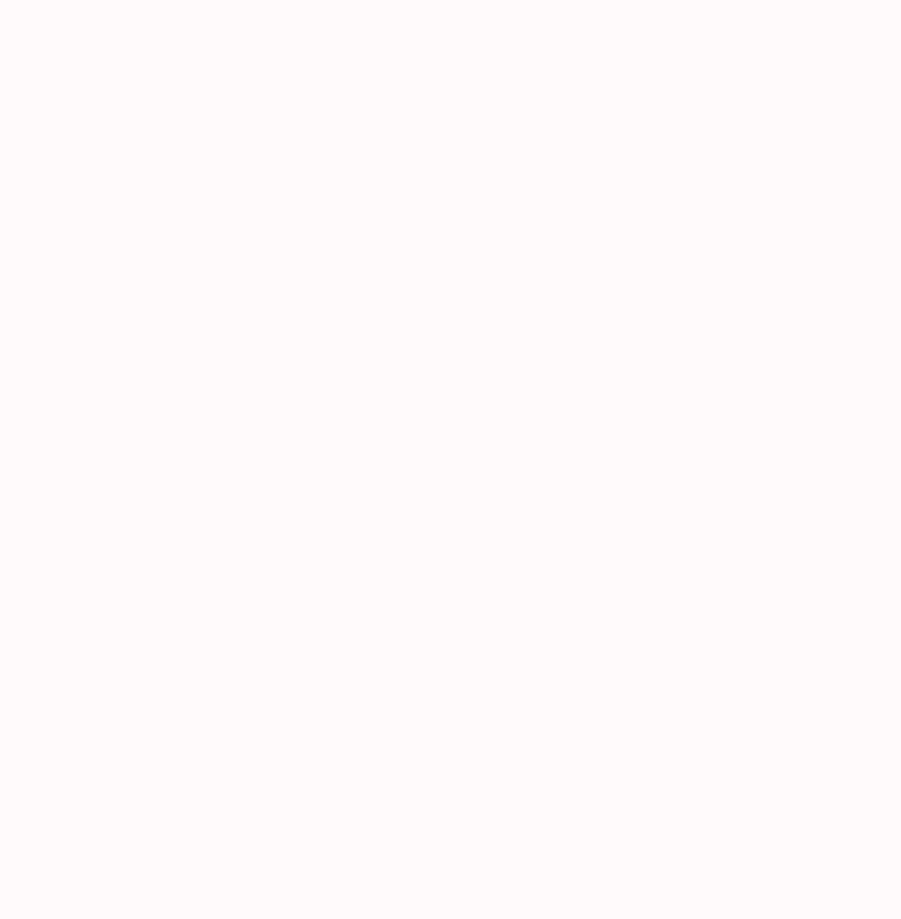
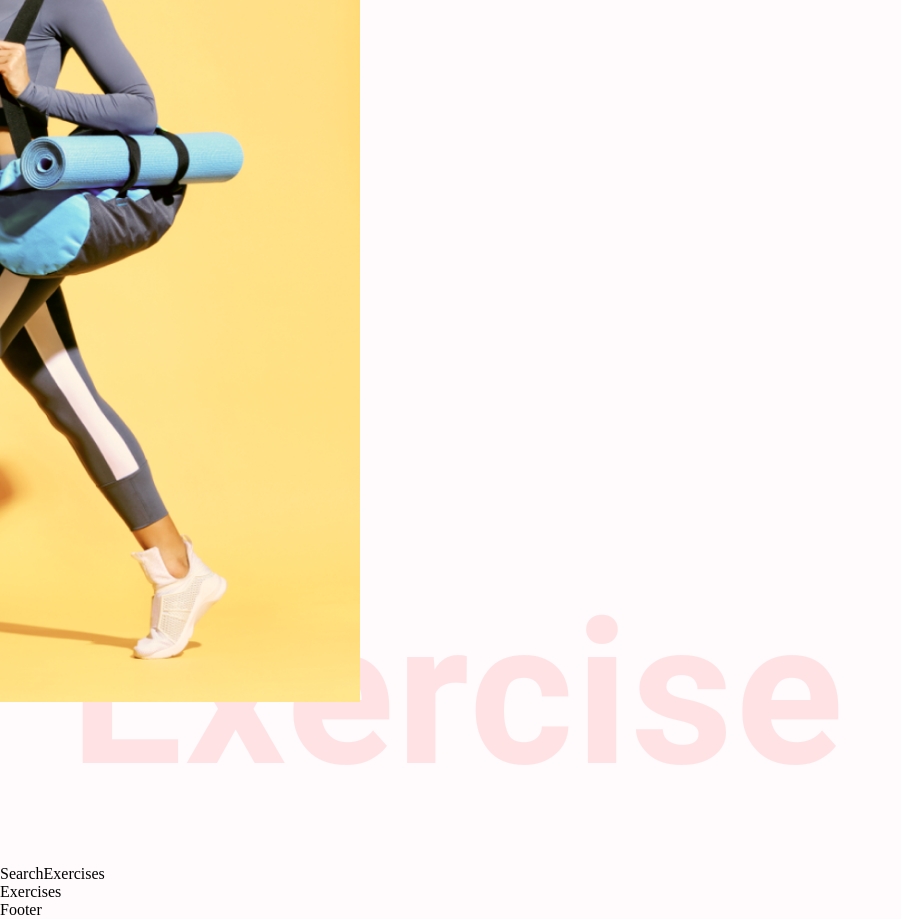
Before and after one commit to oceanesalle/Fitness-App-PW, a React (Create React App) app in the folder fitnessapp/: page / in a window 1280 px wide. Shown: the part 80-999 px from the top of the page, without its empty margins (0-901 px from the left). Before the commit the page ends 800 px from the top, so only its background shows below. Built offline with nearby package versions, Linux system fonts and the light colour scheme.

Commit message:
homebanner component

```diff
--- /dev/null
+++ b/fitnessapp/src/components/Exercises.jsx
@@ -0,0 +1,9 @@
+import React from 'react'
+
+const Exercises = () => {
+  return (
+    <div>Exercises</div>
+  )
+}
+
+export default Exercises
--- /dev/null
+++ b/fitnessapp/src/components/HeroBanner.jsx
@@ -0,0 +1,26 @@
+import React from 'react';
+import { Box, Stack, Typography } from '@mui/material';
+
+import HeroBannerImage from '../assets/images/banner.png';
+
+const HeroBanner = () => (
+  <Box sx={{ mt: { lg: '212px', xs: '70px' }, ml: { sm: '50px' } }} position="relative" p="20px">
+    <Typography color="#FF2625" fontWeight="600" fontSize="26px">Fitness Club</Typography>
+    <Typography fontWeight={700} sx={{ fontSize: { lg: '44px', xs: '40px' } }} mb="23px" mt="30px">
+      Sweat, Smile <br />
+      And Repeat
+    </Typography>
+    <Typography fontSize="22px" fontFamily="Alegreya" lineHeight="35px">
+      Check out the most effective exercises personalized to you
+    </Typography>
+    <Stack>
+      <a href="#exercises" style={{ marginTop: '45px', textDecoration: 'none', width: '200px', textAlign: 'center', background: '#FF2625', padding: '14px', fontSize: '22px', textTransform: 'none', color: 'white', borderRadius: '4px' }}>Explore Exercises</a>
+    </Stack>
+    <Typography fontWeight={600} color="#FF2625" sx={{ opacity: '0.1', display: { lg: 'block', xs: 'none' }, fontSize: '200px' }}>
+      Exercise
+    </Typography>
+    <img src={HeroBannerImage} alt="hero-banner" className="hero-banner-img" />
+  </Box>
+);
+
+export default HeroBanner;
--- /dev/null
+++ b/fitnessapp/src/components/SearchExercises.jsx
@@ -0,0 +1,9 @@
+import React from 'react'
+
+const SearchExercises = () => {
+  return (
+    <div>SearchExercises</div>
+  )
+}
+
+export default SearchExercises
--- a/fitnessapp/src/pages/Home.js
+++ b/fitnessapp/src/pages/Home.js
@@ -1,8 +1,17 @@
 import React from 'react'
+import { Box } from '@mui/material';
+
+import Exercises from '../components/Exercises';
+import SearchExercises from '../components/SearchExercises';
+import HeroBanner from '../components/HeroBanner';
 
 const Home = () => {
   return (
-    <div>Home</div>
+    <Box>
+      <HeroBanner/>
+      <SearchExercises/>
+      <Exercises/>
+    </Box>
   )
 }
 
```
